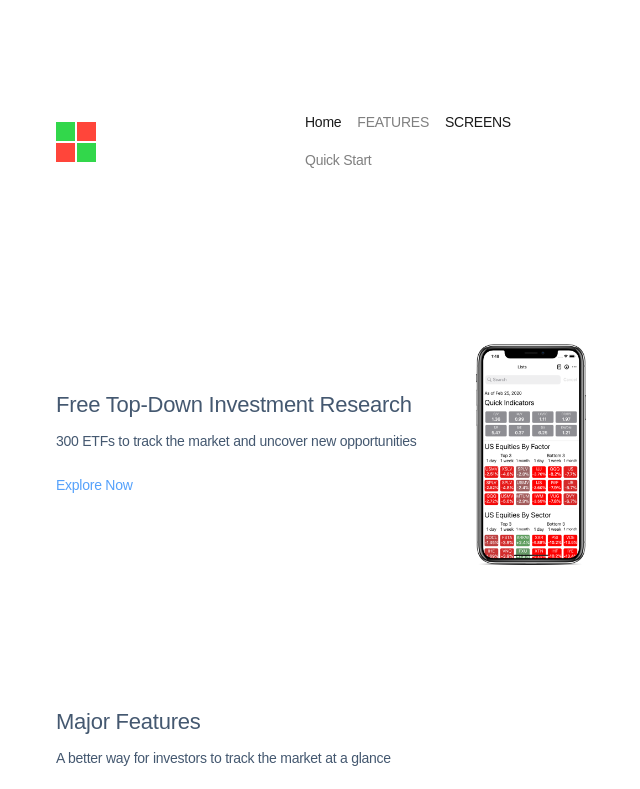
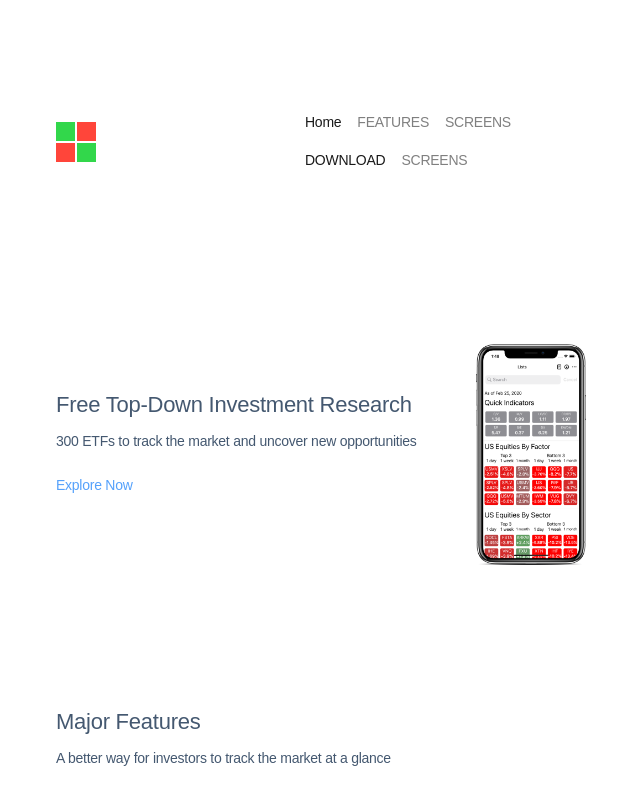
Before and after one commit to ETFHeatmap/ETFHeatmap.github.io, a plain HTML site: page index.html in a window 1280 px wide. Shown: the top 789 px of the page, without its empty margins (319-959 px from the left). Drawn offline with Linux system fonts and the light colour scheme; files whose address does not match are found by name.

Commit message:
Update index.html

```diff
--- a/index.html
+++ b/index.html
@@ -61,7 +61,8 @@
 								<li class="nav-item active"><a class="nav-link" href="#home">Home</a></li>
 								<li class="nav-item"><a class="nav-link" href="#feature">FEATURES</a></li>
 								<li class="nav-item"><a class="nav-link" href="#screen">SCREENS</a></li>
-								<li class="nav-item"><a class="nav-link" href="quickstart.html">Quick Start</a></li>
+								<li class="nav-item"><a class="nav-link" href="#download">DOWNLOAD</a></li>
+								<li class="nav-item"><a class="nav-link" href="#screen">SCREENS</a></li>
 							</ul>
 						</div>
 					</div>
@@ -228,7 +229,7 @@
         </section>
         <!--================End Feature Area =================-->
 
-        <!--================Feature Area =================-->
+        <!--================Screenshots Area =================-->
         <section class="screenshot_area p_120" id="screen">
         	<div class="container">
         		<div class="main_title">
@@ -259,11 +260,11 @@
         		</div>
         	</div>
         </section>
-        <!--================End Feature Area =================-->
+        <!--================End Screenshots Area =================-->
 
 
         <!--================Download App Area =================-->
-        <section class="download_app_area p_120">
+        <section class="download_app_area p_120" id="download">
         	<div class="container">
         		<div class="app_inner">
         			<h2>Download</h2>
```
